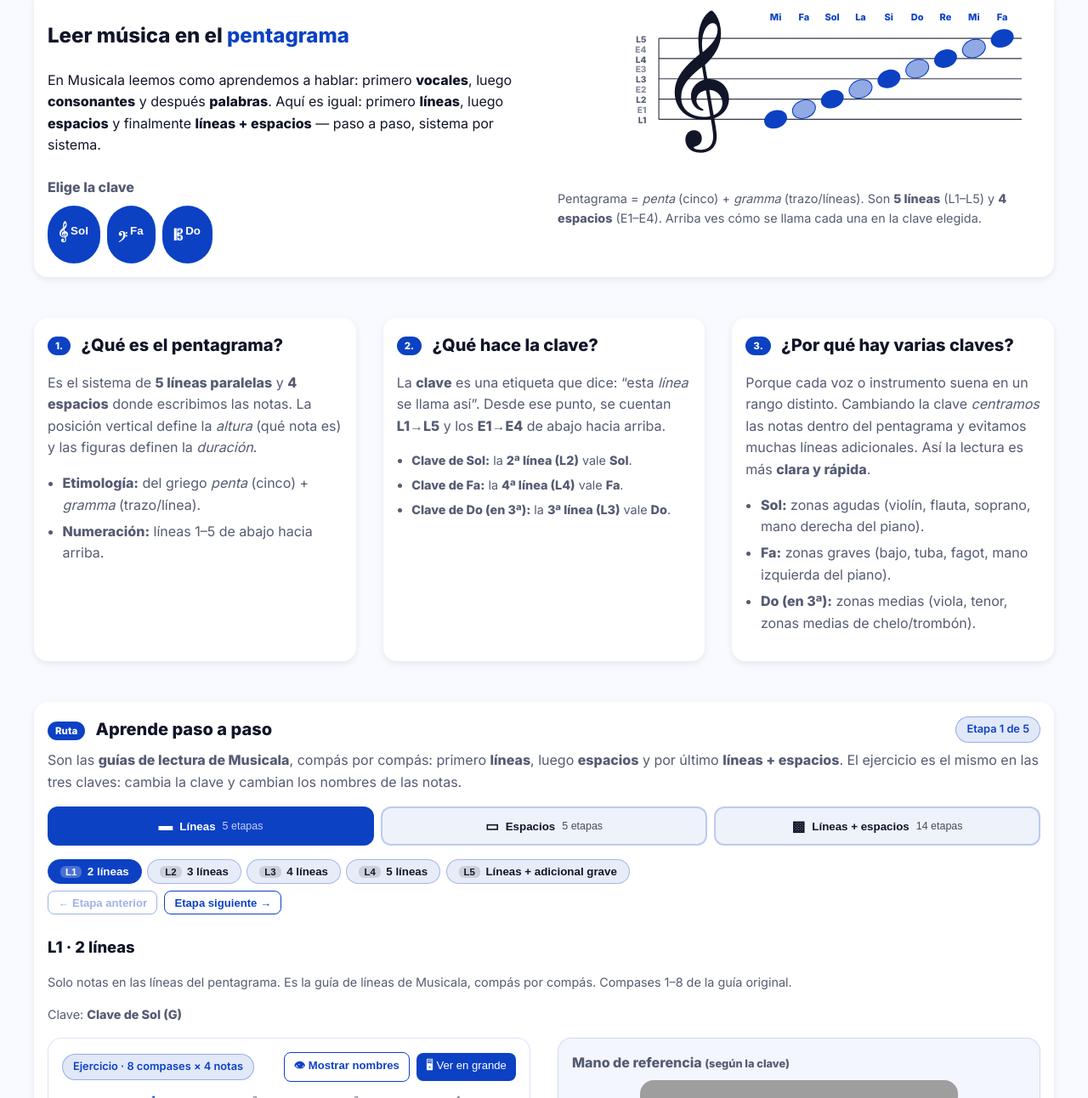
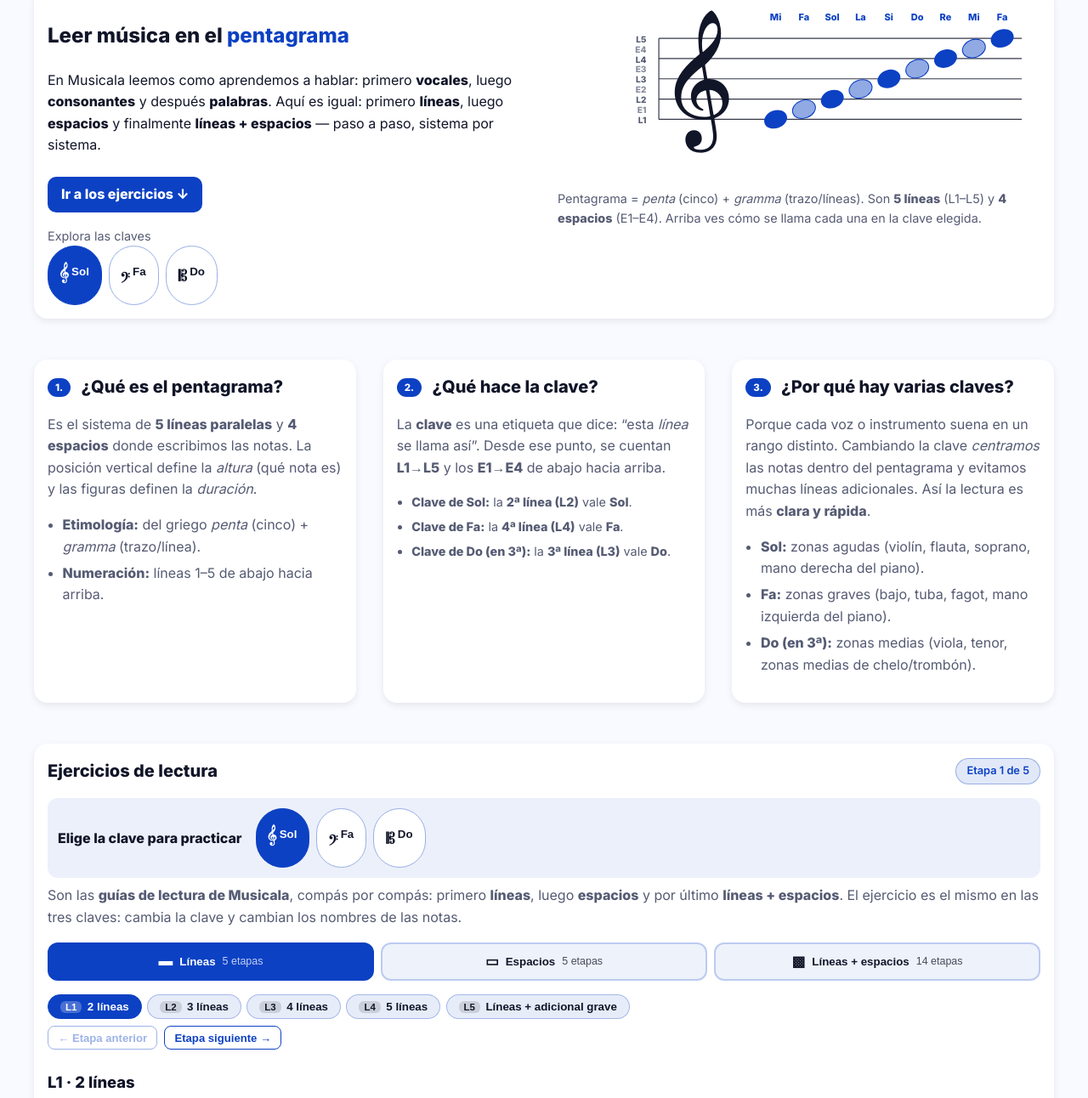
Before and after one commit to MusicalaEscuela/explicacionlecturapentagrama, a plain HTML site: page index.html in a window 1280 px wide. Shown: the part 162-1454 px from the top of the page at 85% size. Drawn offline with Linux system fonts and the light colour scheme; grey boxes are pictures that could not be loaded.

Commit message:
Facilita el acceso a ejercicios y muestra la clave activa

```diff
--- a/app.js
+++ b/app.js
@@ -110,6 +110,7 @@ const etapaActual = () => guiaActual().etapas[etapaIdx];
 const $ = id => document.getElementById(id);
 const staffHero      = $("staffHero");
 const claveChips     = $("claveChips");
+const practiceClefs  = $("practiceClefs");
 const guiaTabs       = $("guiaTabs");
 const rutaChips      = $("rutaChips");
 const rutaTitulo     = $("rutaTitulo");
@@ -388,15 +389,30 @@ function guardarProgreso() {
 /* =======================
    Chips y pestañas
    ======================= */
-function renderClaveChips(container) {
-  if (!container) return;
-  container.innerHTML = "";
+function seleccionarClave(claveId) {
+  if (claveId === clave) return;
+  clave = claveId;
+  cargarProgreso();
+  updateAll();
+}
+
+function crearClaveChips(container) {
   Object.values(CLAVES).forEach(c => {
     const chip = document.createElement("button");
-    chip.className = "chip" + (c.id === clave ? " active" : "");
-    chip.innerHTML = `<span class="chip-glifo">${c.glifo}</span> ${c.corto}`;
-    chip.onclick = () => { clave = c.id; cargarProgreso(); updateAll(); };
+    chip.type = "button";
+    chip.className = "chip";
+    chip.dataset.clave = c.id;
+    chip.innerHTML = `<span class="chip-glifo" aria-hidden="true">${c.glifo}</span> ${c.corto}`;
+    chip.onclick = () => seleccionarClave(c.id);
     container.appendChild(chip);
+  });
+}
+
+function actualizarClaveChips(container) {
+  container.querySelectorAll("button[data-clave]").forEach(button => {
+    const activa = button.dataset.clave === clave;
+    button.classList.toggle("active", activa);
+    button.setAttribute("aria-pressed", String(activa));
   });
 }
 function renderGuiaTabs() {
@@ -433,6 +449,7 @@ function renderRuta() {
   rutaTitulo.textContent = `${etapa.id} · ${etapa.titulo}`;
   rutaDesc.textContent = `${guia.intro} Compases ${etapa.desdeCompas}–${etapa.desdeCompas + MEASURES - 1} de la guía original.`;
   rutaClaveTxt.textContent = CLAVES[clave].nombre;
+  staffEjercicio.setAttribute("aria-label", `Ejercicio de lectura por compases · ${CLAVES[clave].nombre}`);
   rutaProgreso.textContent = `Etapa ${etapaIdx + 1} de ${guia.etapas.length}`;
 
   drawEjercicio(staffEjercicio, {
@@ -459,7 +476,8 @@ function renderRuta() {
 
 function updateAll() {
   drawStaffHero(staffHero, clave);
-  renderClaveChips(claveChips);
+  actualizarClaveChips(claveChips);
+  actualizarClaveChips(practiceClefs);
   renderGuiaTabs();
   renderRutaChips();
   renderRuta();
@@ -480,9 +498,7 @@ function renderPresentacion() {
   presentTitulo.textContent = `${guiaActual().nombre} · ${etapa.id} · ${etapa.titulo}`;
   presentClave.innerHTML = `<span class="chip-glifo">${CLAVES[clave].glifo}</span> ${CLAVES[clave].nombre}`;
   presentCompas.textContent = `Compás ${cursor + 1} de ${MEASURES}`;
-  $("presentClaves")?.querySelectorAll("button[data-clave]").forEach(b => {
-    b.classList.toggle("active", b.dataset.clave === clave);
-  });
+  actualizarClaveChips($("presentClaves"));
   // La lámina se ajusta al hueco disponible: el zoom es CSS, no geometría.
   presentStage?.style.setProperty("--zoom", presentZoom);
   perRowDibujado = perRowParaCaja(presentStage?.clientWidth, presentStage?.clientHeight, etapa.compases.length, true);
@@ -578,7 +594,7 @@ $("presentMenos")?.addEventListener("click", () => zoom(-0.2));
 $("presentClaves")?.addEventListener("click", e => {
   const b = e.target.closest("button[data-clave]");
   if (!b) return;
-  clave = b.dataset.clave; cargarProgreso(); updateAll();
+  seleccionarClave(b.dataset.clave);
 });
 
 document.addEventListener("keydown", e => {
@@ -634,6 +650,8 @@ function leerHash() {
 
 /* ----- Init ----- */
 const abrirEnGrande = leerHash();
+crearClaveChips(claveChips);
+crearClaveChips(practiceClefs);
 cargarProgreso();
 updateAll();
 if (abrirEnGrande) abrirPresentacion();
--- a/index.html
+++ b/index.html
@@ -33,8 +33,11 @@
             Aquí es igual: primero <strong>líneas</strong>, luego <strong>espacios</strong> y finalmente
             <strong>líneas + espacios</strong> — paso a paso, sistema por sistema.
           </p>
-          <div class="mt-4">
-            <div class="muted" style="font-weight:700; margin-bottom:8px">Elige la clave</div>
+          <div class="flex mt-4">
+            <a class="btn primary practice-link" href="#ejercicios">Ir a los ejercicios ↓</a>
+          </div>
+          <div class="mt-3" role="group" aria-label="Clave del ejemplo">
+            <div class="muted text-sm">Explora las claves</div>
             <div class="chips" id="claveChips"></div>
           </div>
         </div>
@@ -94,10 +97,14 @@
     </section>
 
     <!-- RUTA DE APRENDIZAJE -->
-    <section class="mt-8 card p-16 ruta">
+    <section class="mt-8 card p-16 ruta" id="ejercicios" aria-labelledby="ejerciciosTitulo" tabindex="-1">
       <div class="top-flex">
-        <h2><span class="k">Ruta</span> Aprende paso a paso</h2>
+        <h2 id="ejerciciosTitulo">Ejercicios de lectura</h2>
         <span class="badge" id="rutaProgreso"></span>
+      </div>
+      <div class="practice-clefs mt-3" role="group" aria-labelledby="practiceClefsLabel">
+        <strong id="practiceClefsLabel">Elige la clave para practicar</strong>
+        <div class="chips" id="practiceClefs"></div>
       </div>
       <p class="mt-2 muted">
         Son las <strong>guías de lectura de Musicala</strong>, compás por compás: primero <strong>líneas</strong>,
@@ -116,14 +123,13 @@
       <div class="ruta-head mt-4">
         <h3 id="rutaTitulo"></h3>
         <p class="muted text-sm" id="rutaDesc"></p>
-        <p class="muted text-sm">Clave: <strong id="rutaClaveTxt"></strong></p>
       </div>
 
       <div class="grid2 mt-3 ruta-body">
         <!-- Ejercicio por compases -->
         <div class="ejercicio-panel">
           <div class="ejercicio-head">
-            <span class="badge">Ejercicio · 8 compases × 4 notas</span>
+            <strong class="badge exercise-clef" id="rutaClaveTxt" aria-live="polite"></strong>
             <div class="flex">
               <button id="btnNombres" class="btn ghost sm" aria-pressed="false">👁 Mostrar nombres</button>
               <button id="btnPresentar" class="btn primary sm">🖥 Ver en grande</button>
--- a/styles.css
+++ b/styles.css
@@ -249,6 +249,28 @@ h4 { margin: 0 0 .5rem; font-weight: 700; }
 .lista li { margin-bottom: .35rem; }
 
 /* ------------------ Ruta de aprendizaje ------------------ */
+.practice-link { display: inline-block; font-weight: 700; text-decoration: none; }
+#ejercicios { scroll-margin-top: 1rem; }
+
+.practice-clefs {
+  display: flex;
+  align-items: center;
+  flex-wrap: wrap;
+  gap: .5rem 1rem;
+  padding: .75rem;
+  border-radius: 12px;
+  background: color-mix(in srgb, var(--accent) 8%, var(--card));
+}
+
+.chips .chip[data-clave] {
+  min-height: 44px;
+  background: var(--card);
+  color: var(--text);
+  border: 1px solid color-mix(in srgb, var(--accent) 42%, var(--card));
+}
+.chips .chip[data-clave]:hover { border-color: var(--accent); }
+.chips .chip[data-clave].active { background: #0c41c4; color: #fff; border-color: #0c41c4; }
+
 .ruta-chips { gap: .4rem; }
 
 .chip.step {
@@ -333,6 +355,7 @@ h4 { margin: 0 0 .5rem; font-weight: 700; }
   padding: 1rem;
 }
 .ejercicio-head { display: flex; align-items: center; justify-content: space-between; gap: .5rem; flex-wrap: wrap; }
+.exercise-clef { font-size: .95rem; font-weight: 800; }
 .staff.exercise { width: 100%; max-width: 760px; height: auto; }
 
 .ejercicio-ctrls { border-top: 1px solid color-mix(in srgb, var(--accent) 12%, transparent); padding-top: .75rem; }
```
